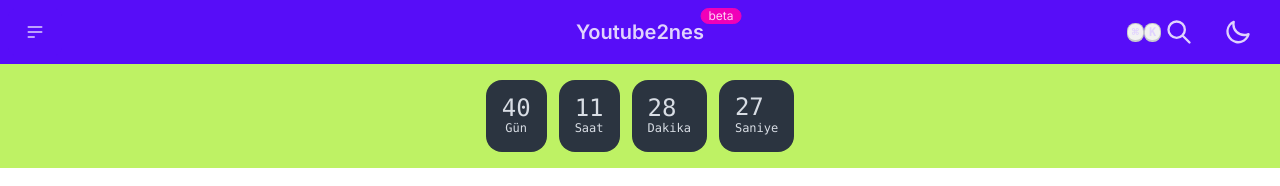
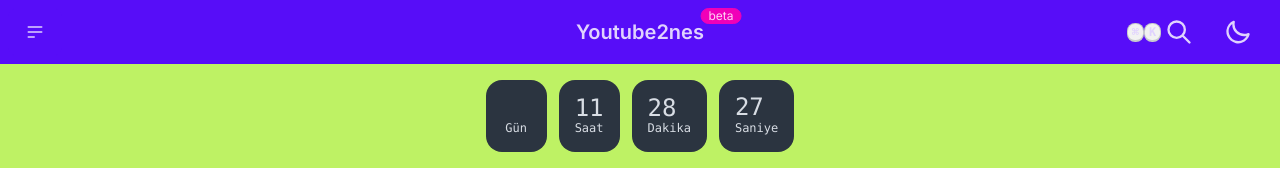
Before and after one commit to bilalgursen/youtube2nes-nextjs13-mp3-converter, a Next.js app in the folder youtube2nes/: page / in a window 1280 px wide. Shown: the top 186 px of the page. Built offline with nearby package versions, Linux system fonts and the light colour scheme.

Commit message:
Update index.js

```diff
--- a/youtube2nes/app/components/Countdown/index.js
+++ b/youtube2nes/app/components/Countdown/index.js
@@ -5,7 +5,7 @@
 
     useEffect(() => {
       const interval = setInterval(() => {
-        const endDate = new Date("2023-10-15").getTime();
+        const endDate = new Date("2024-10-15").getTime();
         const startDate = new Date().getTime();
         const diffDate = endDate - startDate;
 
```
